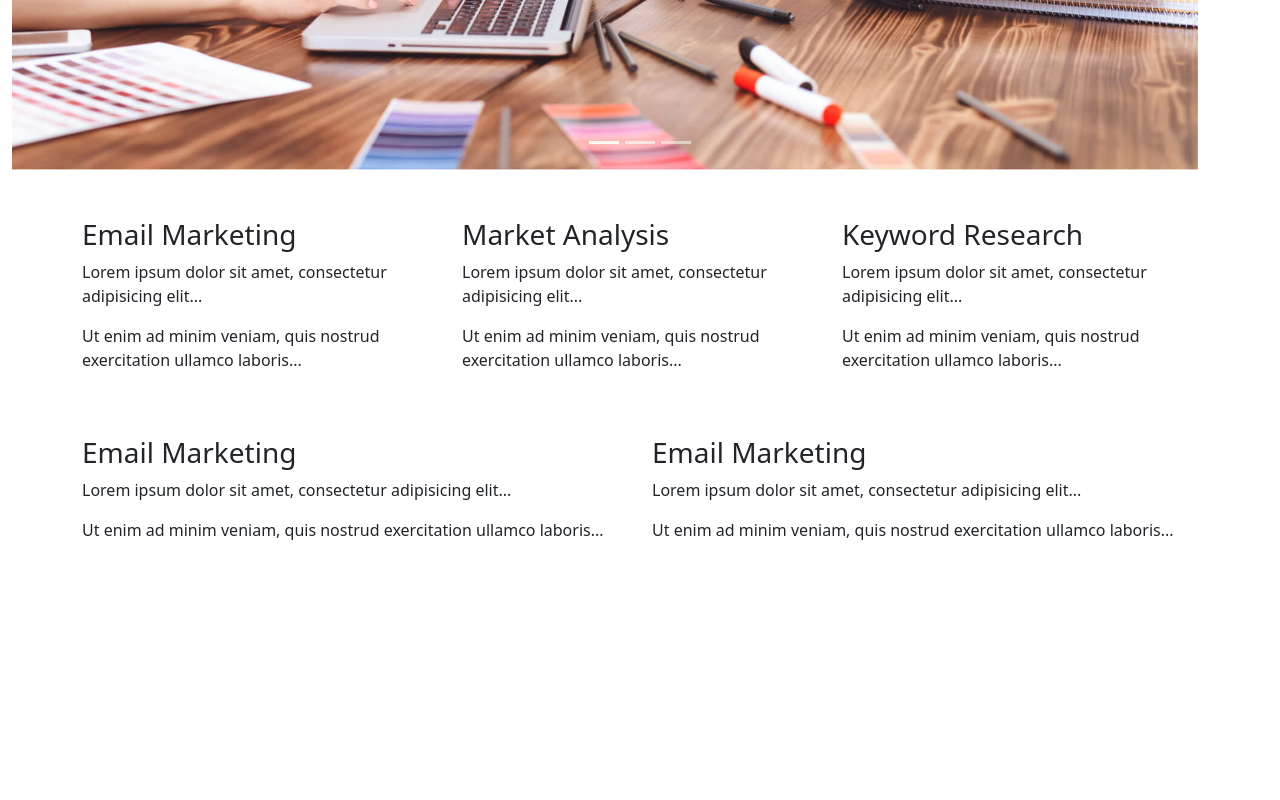
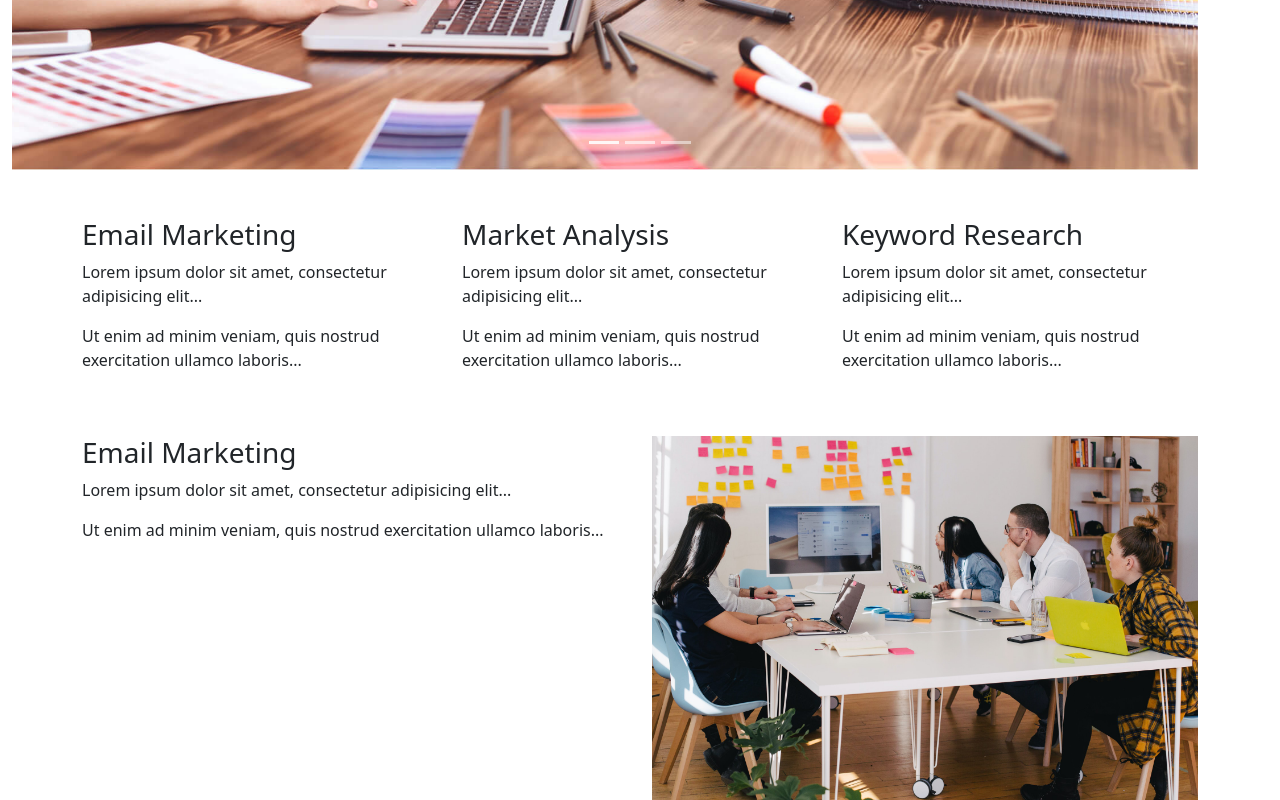
Before and after one commit to Aminat-Okunuga/jupiter-digital-website, a plain HTML site: page index.html in a window 1280 px wide. Shown: the part 760-1560 px from the top of the page. Before the commit the page ends 1318 px from the top, so only its background shows below. Drawn offline with nearby package versions, Linux system fonts and the light colour scheme.

Commit message:
Added about us image

```diff
--- a/index.html
+++ b/index.html
@@ -89,9 +89,7 @@
                 <p>Ut enim ad minim veniam, quis nostrud exercitation ullamco laboris...</p>
               </div>
               <div class="col-sm-6">
-                <h3>Email Marketing</h3>
-                <p>Lorem ipsum dolor sit amet, consectetur adipisicing elit...</p>
-                <p>Ut enim ad minim veniam, quis nostrud exercitation ullamco laboris...</p>
+                <img src="images/jason-goodman-vbxyFxlgpjM-unsplash.jpg" alt="about us image" width="100%"/>
               </div>
             </div>
         </div>
```
